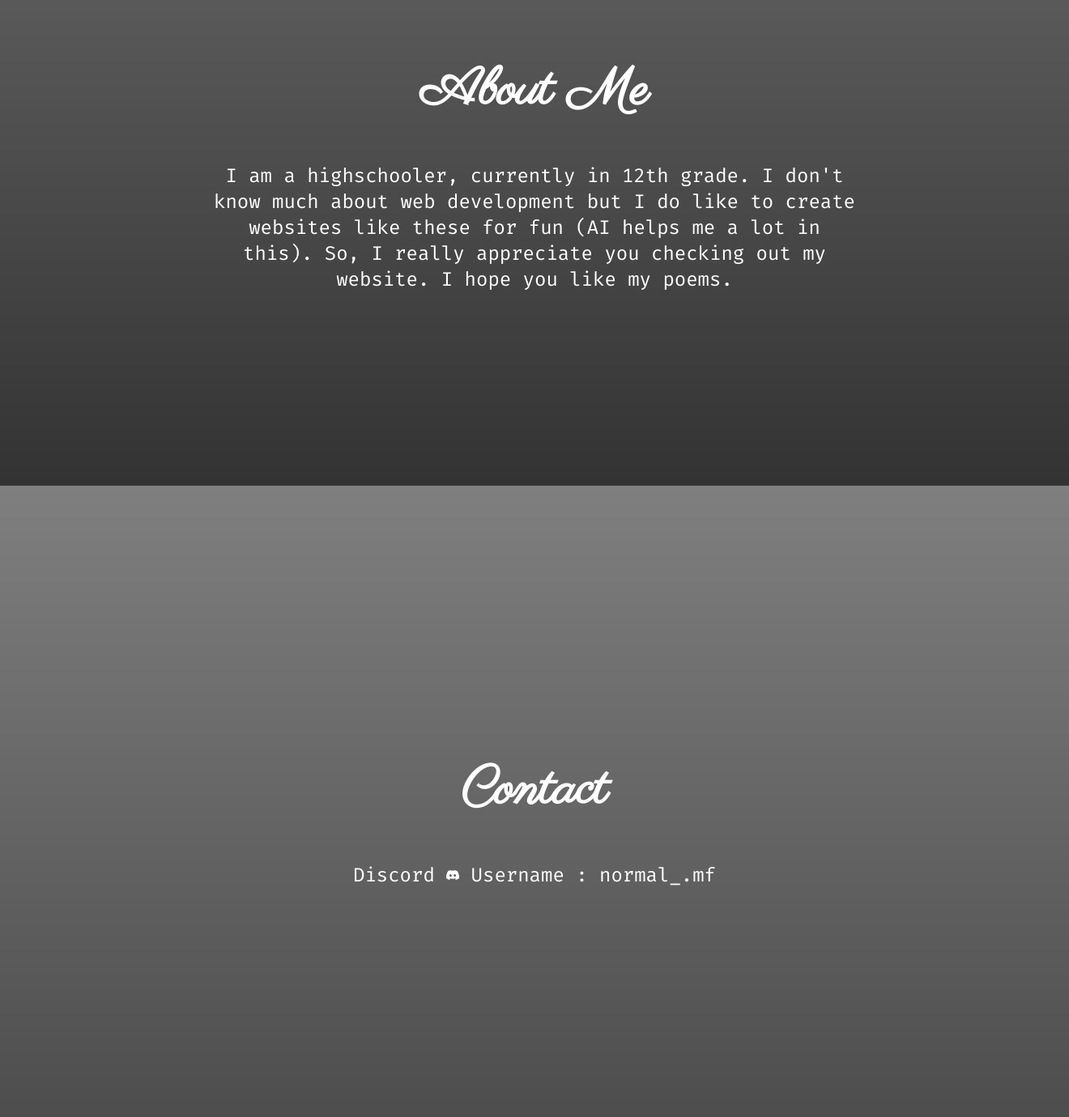
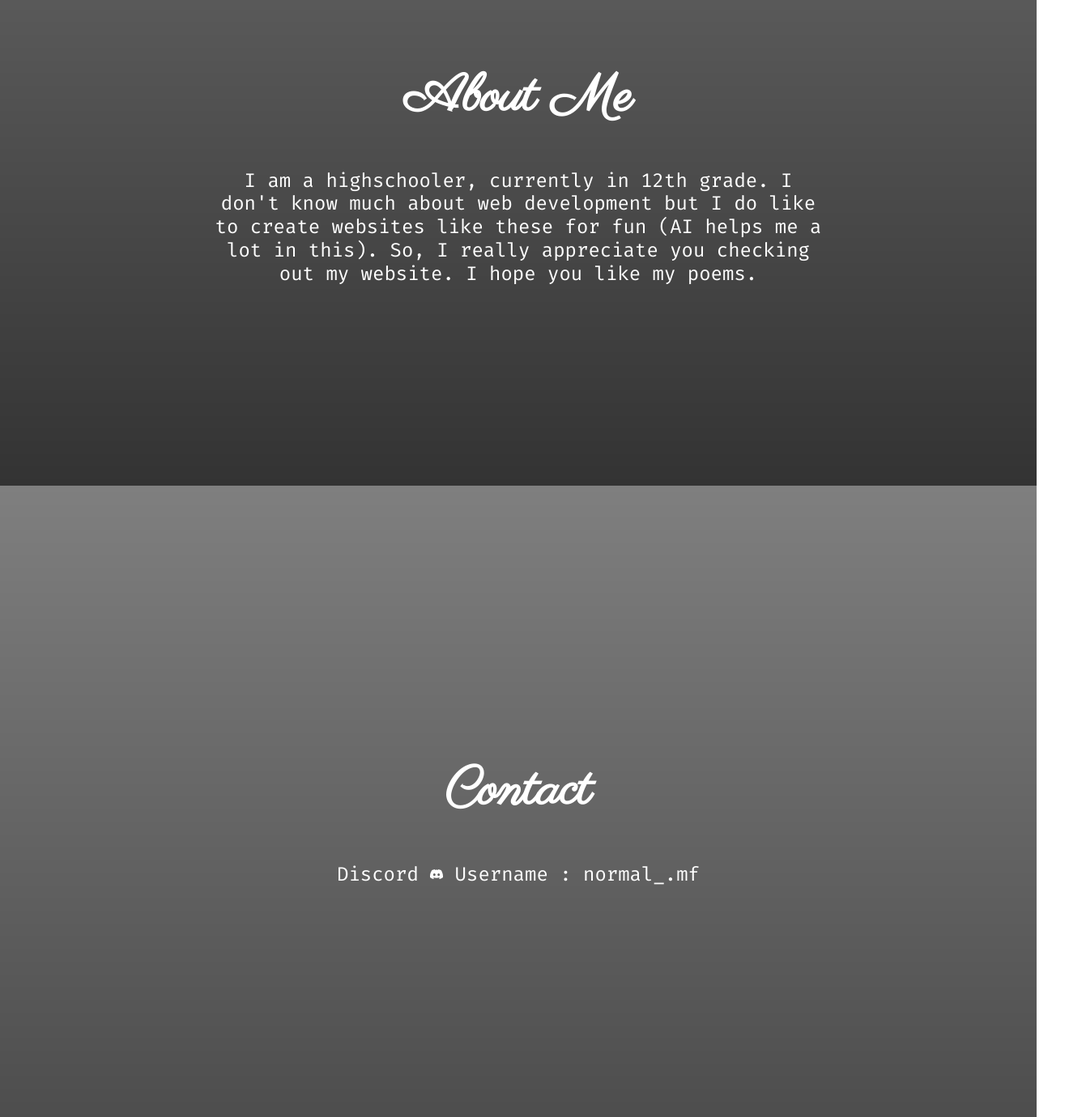
Before and after one commit to Kunal3746/poems, a plain HTML site: page index.html in a window 1280 px wide. Shown: the part 1000-2380 px from the top of the page at 81% size, 1320 px wide, since content can reach past the window. Drawn offline with Linux system fonts and the light colour scheme.

Commit message:
Add files via upload

```diff
--- a/style.css
+++ b/style.css
@@ -163,65 +163,50 @@ body.loaded {
 }
 
 /* -------------------- About Section -------------------- */
-.about-section {
+.about-section,
+.contact-section {
   width: 100%;
   min-height: 100vh;
-  padding: 0px 20px;
+  padding: 40px 20px; /* gives breathing space on small screens */
   display: flex;
   justify-content: center;
   align-items: center;
   text-align: center;
   background: linear-gradient(to bottom, rgba(0,0,0,0.6), rgba(0,0,0,0.8));
+  box-sizing: border-box;
 }
 
-.about-container {
-  max-width: 800px;
+.contact-section {
+  background: linear-gradient(to bottom, rgba(0,0,0,0.5), rgba(0,0,0,0.7));
 }
 
-.about-section h2 {
+/* Containers centered with resizable width */
+.about-container,
+.contact-container {
+  max-width: 800px;
+  width: 100%;        /* makes it responsive */
+  padding: 20px;      /* ensures content doesn’t touch edges */
+  box-sizing: border-box;
+}
+
+/* Headings */
+.about-section h2,
+.contact-section h2 {
   font-family: "Parisienne", cursive;
-  font-size: 4rem;
+  font-size: clamp(2rem, 5vw, 4rem); /* responsive font size */
   margin-bottom: 20px;
   display: inline-block;
   animation: wave 1s ease-in-out infinite;
 }
 
-
-.about-section p {
-  font-size: 1.5rem;
-  line-height: 2rem;
+/* Paragraphs */
+.about-section p,
+.contact-section p {
+  font-size: clamp(1rem, 2vw, 1.5rem);
+  line-height: 1.8rem;
   font-family: "Fira Code", monospace;
 }
 
-/* -------------------- Contact Section (Optional) -------------------- */
-.contact-section {
-  width: 100%;
-  min-height: 100vh;
-  padding: 0px 20px;
-  display: flex;
-  justify-content: center;
-  align-items: center;
-  text-align: center;
-  background: linear-gradient(to bottom, rgba(0,0,0,0.5), rgba(0,0,0,0.7));
-}
-
-.contact-container {
-  max-width: 800px;
-}
-
-.contact-section h2 {
-  font-family: "Parisienne", cursive;
-  font-size: 4rem;
-  margin-bottom: 20px;
-  display: inline-block;
-  animation: wave 1s ease-in-out infinite;
-}
-
-.contact-section p {
-  font-size: 1.5rem;
-  line-height: 2rem;
-  font-family: "Fira Code", monospace;
-}
 
 /* Typewriter for headings */
 .typewriter {
```
